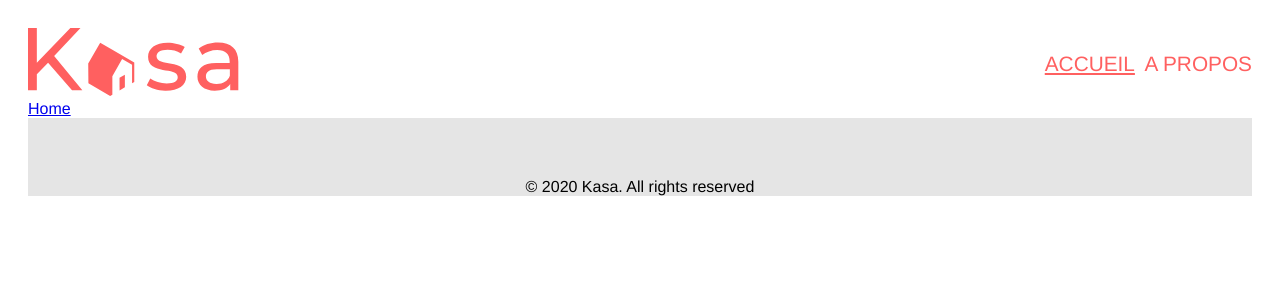
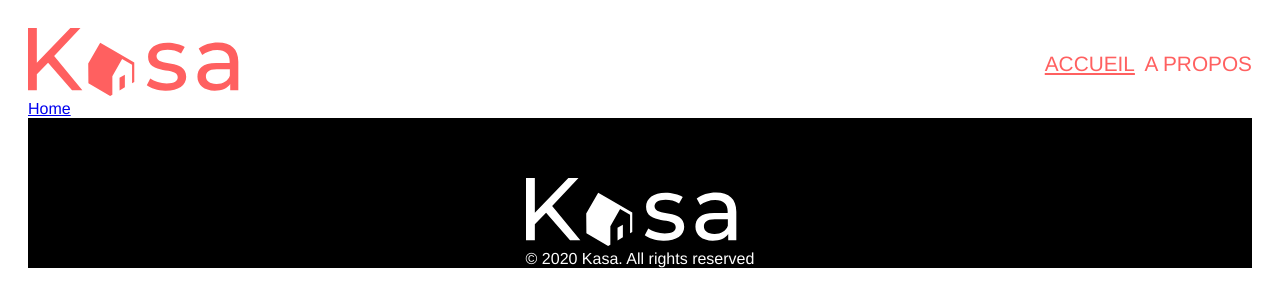
Before and after one commit to mikafrdev/MikaelDelpont_7_21032023, a React (Create React App) app: page / in a window 1280 px wide. Shown: the top 306 px of the page. Built offline with nearby package versions, Linux system fonts and the light colour scheme.

Commit message:
WIP FOOTER + Logo component

```diff
--- a/src/components/Footer/index.jsx
+++ b/src/components/Footer/index.jsx
@@ -1,22 +1,24 @@
+import React from 'react'
+import Logo from '../../components/Logo'
 import styled from 'styled-components'
 import colors from '../../utils/style/colors'
 
 const FooterContainer = styled.footer`
   display: flex;
-  flex-direction: row;
-  align-items: center;
+  flex-wrap: wrap;
+  flex-direction: column;
+  align-content: center;
   justify-content: center;
   width: 100%;
   padding-top: 60px;
   background-color: ${colors.backgroundFooter};
 `
 
-function Footer() {
+export default function Footer() {
   return (
     <FooterContainer>
-      © 2020 Kasa. All rights reserved
+      <Logo />
+      <div className="copyright">© 2020 Kasa. All rights reserved</div>
     </FooterContainer>
   )
 }
-
-export default Footer
--- a/src/components/Header/index.jsx
+++ b/src/components/Header/index.jsx
@@ -1,5 +1,4 @@
 //import { getDefaultNormalizer } from "@testing-library/react";
-import React from "react";
 import { Link, NavLink } from "react-router-dom";
 import styled from 'styled-components'
 import colors from '../../utils/style/colors'
--- /dev/null
+++ b/src/components/Logo/index.jsx
@@ -0,0 +1,30 @@
+import React from 'react'
+import { Link } from "react-router-dom";
+import styled from 'styled-components'
+/*import logo from '../../assets/logo.svg'*/
+
+const LogoContainer = styled.div`
+    display: flex;
+`
+
+const HomeLogo = styled.img`
+    max-width: 37vw;
+    max-height: 68px;
+`
+
+export default function Logo() {
+
+    return (
+            <LogoContainer>
+                <Link to="/">
+                    <svg width='211' height='68' viewBox='0 0 211 68' fill='none' xmlns='http://www.w3.org/2000/svg'>
+                        <path d='M20.0745 34.6485L8.84014 46.1362V62.2561H0V0H8.84014V34.8338L42.359 0H52.4883L26.1521 27.9782L54.33 62.2561H44.0165L20.0745 34.6485Z' fill='#FF6060'/>
+                        <path d='M118.789 57.2534L122.289 50.5831C126.34 53.3624 132.602 55.4005 138.68 55.4005C146.599 55.4005 149.73 52.9918 149.73 48.9155C149.73 38.3542 120.078 47.4332 120.078 28.7193C120.078 20.1962 127.629 14.6376 139.6 14.6376C145.678 14.6376 152.676 16.3052 156.728 18.8992L153.045 25.5695C148.809 22.7902 144.205 21.8638 139.6 21.8638C132.234 21.8638 128.55 24.6431 128.55 28.3488C128.55 39.4659 158.202 30.3869 158.202 48.7302C158.202 57.2534 150.466 62.6267 137.943 62.6267C130.392 62.812 122.657 60.4033 118.789 57.2534Z' fill='#FF6060'/>
+                        <path d='M210.322 33.7221V62.2561H202.218V55.9564C199.456 60.218 194.115 62.6267 186.748 62.6267C176.066 62.6267 169.436 56.8828 169.436 48.7302C169.436 41.1335 174.224 35.0191 188.221 35.0191H201.666V33.3515C201.666 26.1253 197.43 22.049 189.142 22.049C183.617 22.049 177.908 24.0872 174.224 27.0518L170.725 20.5668C175.514 16.6758 182.512 14.4523 190.063 14.4523C203.139 14.6376 210.322 20.9373 210.322 33.7221ZM201.85 47.8038V41.1335H188.774C180.302 41.1335 177.908 44.4687 177.908 48.3597C177.908 52.9918 181.775 55.9564 188.221 55.9564C194.667 56.1417 199.824 53.3624 201.85 47.8038Z' fill='#FF6060'/>
+                        <path d='M91.5323 49.842V62.4414L96.8732 59.2916V46.6921L91.5323 49.842Z' fill='#FF6060'/>
+                        <path d='M106.266 34.4632L84.3497 21.6785L72.1945 14.6376L60.2234 35.5749L60.4076 55.2153L82.1396 68L84.3497 66.703V48.1744L94.1106 30.9428L104.056 36.6866V55.2153L106.266 53.9183V34.4632Z' fill='#FF6060'/>
+                    </svg>
+                </Link>
+            </LogoContainer>
+    )
+}
--- a/src/utils/style/GlobalStyle.jsx
+++ b/src/utils/style/GlobalStyle.jsx
@@ -5,11 +5,6 @@ import { createGlobalStyle } from 'styled-components'
 const StyledGlobalStyle = createGlobalStyle`
   * {
     font-family: 'Montserrat', Helvetica, sans-serif;
-  }
-
-  body {
-
-
   }
 
   #root {
@@ -20,15 +15,18 @@ const StyledGlobalStyle = createGlobalStyle`
     max-width: 1240px;
   }
 
+  footer svg path {
+    fill: #FFF
+  }
+
+  .copyright {
+    color: #FFF
+  }
+
   @media (max-width: 480px) {
     body {
     }
   }
-
-  a.current {
-    text-decoration: underline
-  }
-
 `
 
 function GlobalStyle() {
--- a/src/utils/style/colors.js
+++ b/src/utils/style/colors.js
@@ -1,9 +1,9 @@
 const colors = {
-    /*primary: '#5843E4',
-    secondary: '#8186A0',
+    primary: '#FF6060',
+    /*secondary: '#8186A0',
     backgroundLight: '#F9F9FC',*/
     headerLinks: '#FF6060',
-    backgroundFooter: '#E5E5E5'
+    backgroundFooter: '#000000'
   }
 
   export default colors
```
